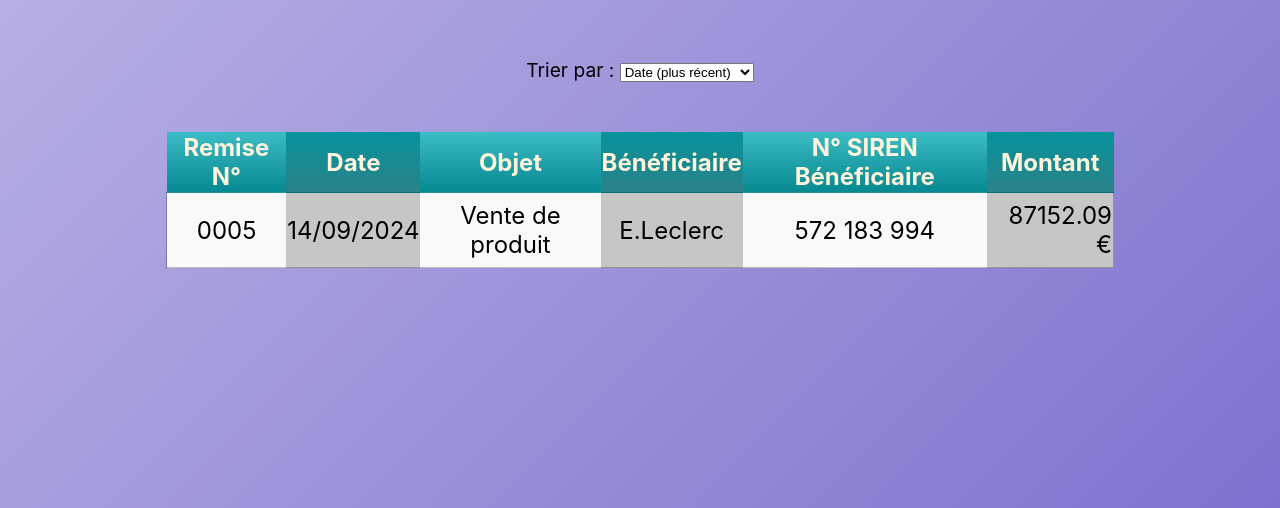
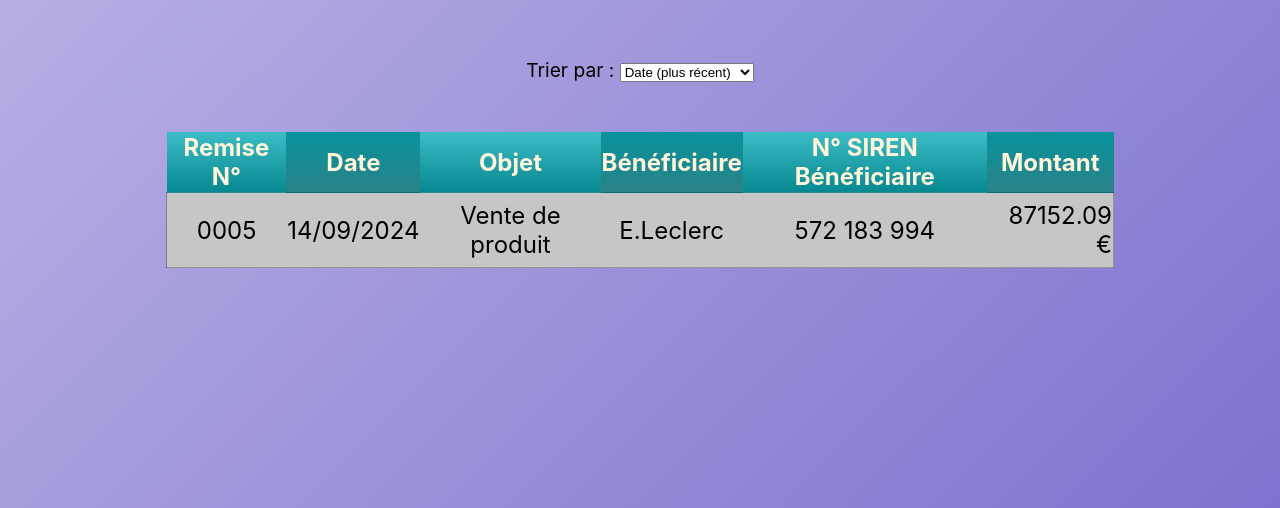
Before and after one commit to Implius/Bank, a PHP site: page /PO/PO_remise.php in a window 1280 px wide. Shown: the part 150-658 px from the top of the page. Run offline with PHP 8.4, Linux system fonts and the light colour scheme.

Commit message:
Update PO.css

```diff
--- a/PO/PO.css
+++ b/PO/PO.css
@@ -131,13 +131,6 @@ tbody tr {
     text-align: right;
 }
 
-.grey{
-    background-color: #C6C6C6;
-}
-
-.white{
-    background-color: #F9F9F9;
-}
 
 .table-blue{
     background: linear-gradient(180deg, #3cbcc5 0%, #078992 100%);
```
